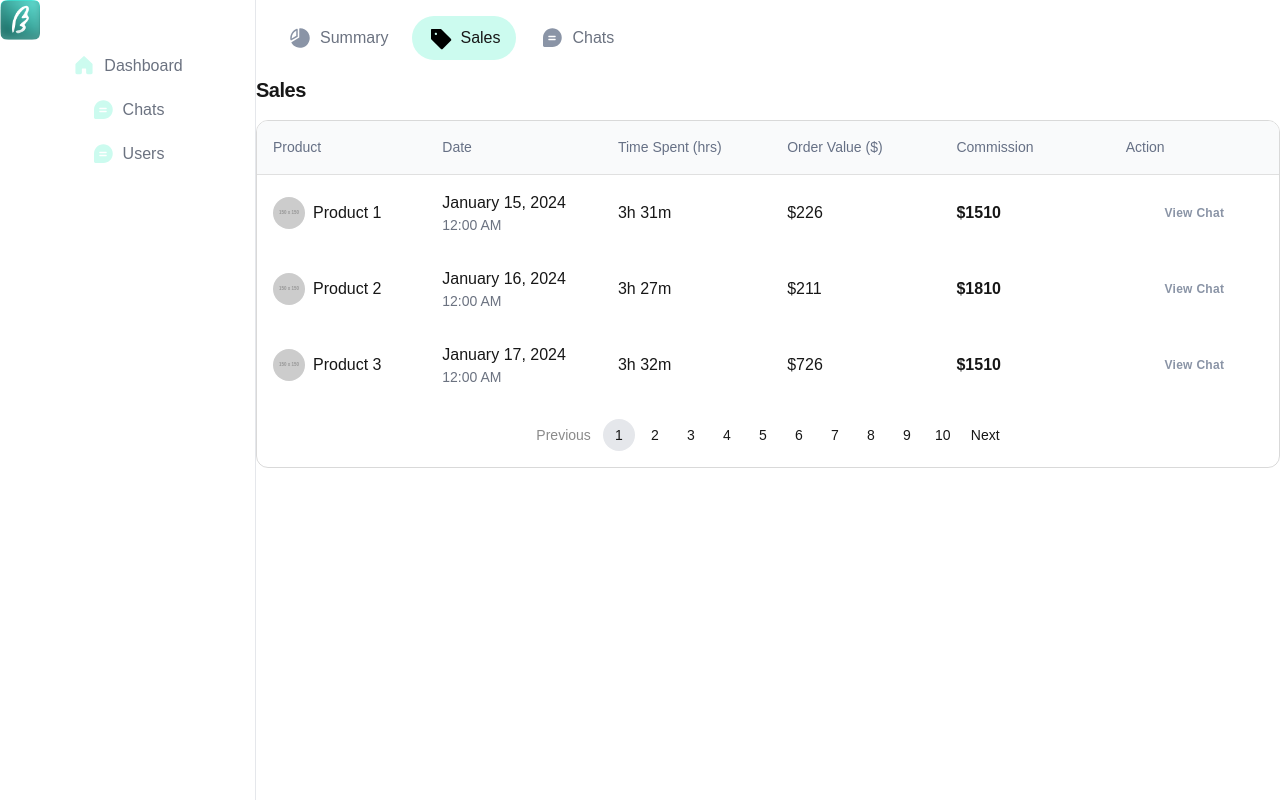
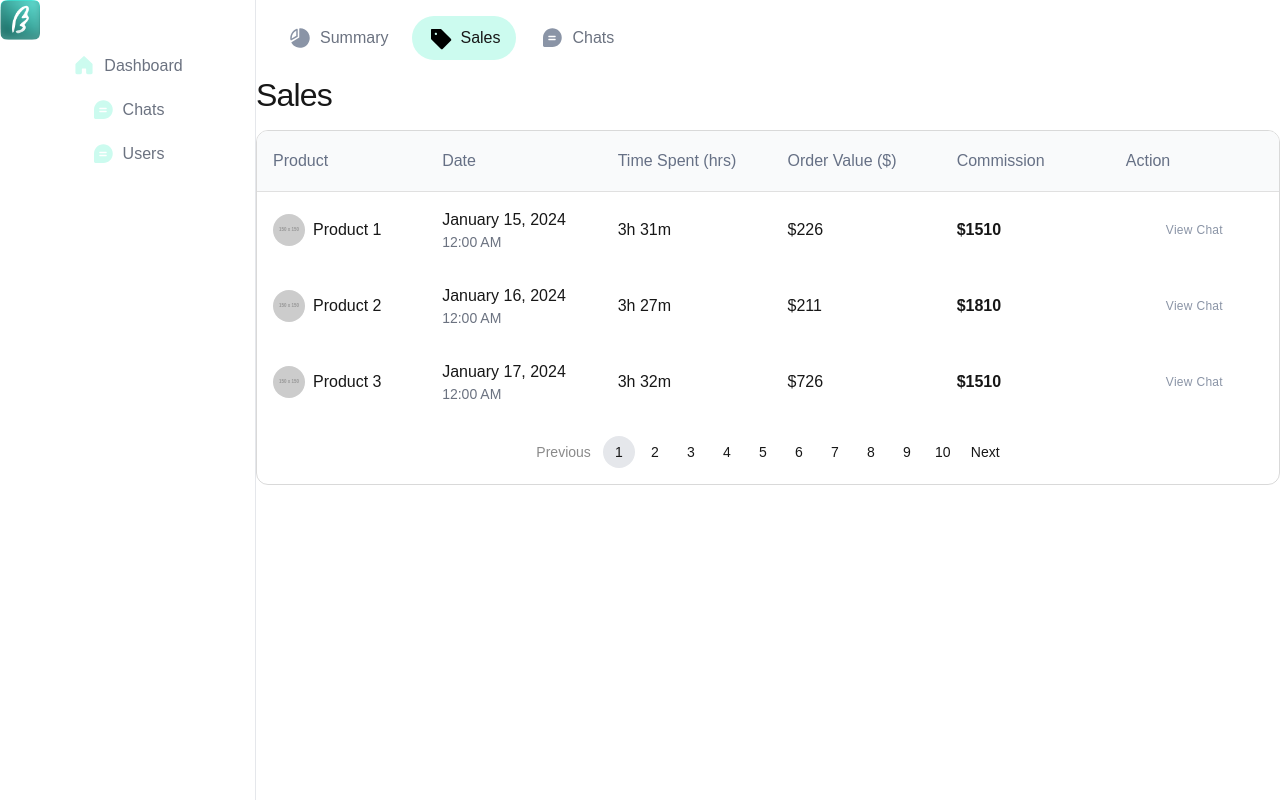
Before and after one commit to ashwaniarya/consultant-portal, a Next.js app: page /sales in a window 1280 px wide. Built offline with nearby package versions, Linux system fonts and the light colour scheme.

Commit message:
Oprimised typography component for moblie screen

```diff
--- a/src/components/Typography.tsx
+++ b/src/components/Typography.tsx
@@ -9,8 +9,10 @@ interface TypographyProps {
     | "h5"
     | "h6"
     | "body"
+    | "body-2"
     | "caption"
-    | "mono";
+    | "mono"
+    | "overline";
   children: React.ReactNode;
   className?: string;
 }
@@ -21,26 +23,31 @@ const Typography: React.FC<TypographyProps> = ({
   className = "",
   ...rest
 }) => {
-  const baseStyles = "text-foreground";
+  const baseStyles = "text-foreground font-inter";
 
   const variantStyles = {
-    h1: "text-4xl font-bold tracking-tight",
-    h2: "text-3xl font-semibold tracking-tight",
-    h3: "text-2xl font-semibold tracking-tight",
-    h4: "text-xl font-semibold tracking-tight",
-    h5: "text-lg font-semibold tracking-tight",
-    h6: "text-base font-semibold tracking-tight",
-    body: "text-base leading-7",
+    h1: "text-[32px] md:text-[56px] font-normal tracking-tight leading-[42px] sm:leading-[68px]",
+    h2: "text-2xl sm:text-3xl font-semibold tracking-tight",
+    h3: "text-xl sm:text-2xl font-semibold tracking-tight",
+    h4: "text-[24px] sm:text-[32px] font-medium tracking-tight leading-[32px] sm:leading-[38px]",
+    h5: "text-lg sm:text-xl font-medium tracking-tight",
+    h6: "text-[16px] sm:text-[18px] font-normal tracking-tight",
+    body: "text-sm sm:text-base leading-6 sm:leading-7 font-size-16 sm:font-size-18",
+    "body-2":
+      "text-sm sm:text-base leading-6 sm:leading-7 text-[12px] sm:text-[14px]",
     caption:
-      "font-inter font-semibold text-xs leading-7 tracking-wide text-captionGray",
-    mono: "font-mono text-sm",
+      "font-normal text-[10px] sm:text-[12px] leading-6 sm:leading-7 tracking-wide",
+    mono: "font-mono text-xs sm:text-sm",
+    overline:
+      "text-[10px] sm:text-[12px] font-semibold leading-6 sm:leading-7 tracking-wide",
   };
 
+  const _finalClassName = `${baseStyles} ${variantStyles[variant]} ${className}`;
+  if (variant === "caption") {
+    console.log(_finalClassName);
+  }
   return (
-    <h4
-      className={`${baseStyles} ${variantStyles[variant]} ${className}`}
-      {...rest}
-    >
+    <h4 className={_finalClassName} {...rest}>
       {children}
     </h4>
   );
```
